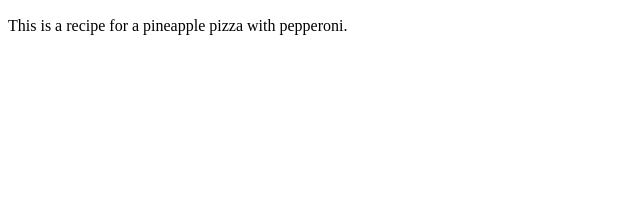
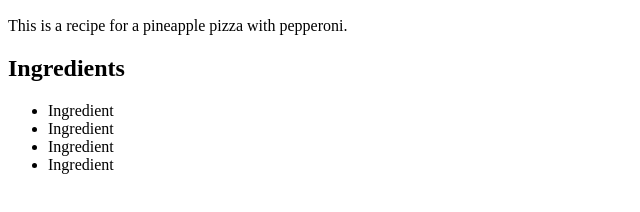
Before and after one commit to tm-92/odin-recipes, a plain HTML site: page recipes/pizza.html in a window 1280 px wide. Shown: the part 434-646 px from the top of the page, without its empty margins (0-640 px from the left). Drawn offline with Linux system fonts and the light colour scheme.

Commit message:
Add H2 header and an unordered list with ingredients

```diff
--- a/recipes/pizza.html
+++ b/recipes/pizza.html
@@ -14,5 +14,14 @@
     <h2>Description</h2>
 
     <p>This is a recipe for a pineapple pizza with pepperoni.</p>
+
+    <h2>Ingredients</h2>
+
+    <ul>
+        <li>Ingredient</li>
+        <li>Ingredient</li>
+        <li>Ingredient</li>
+        <li>Ingredient</li>
+    </ul>
 </body>
 </html>
```
